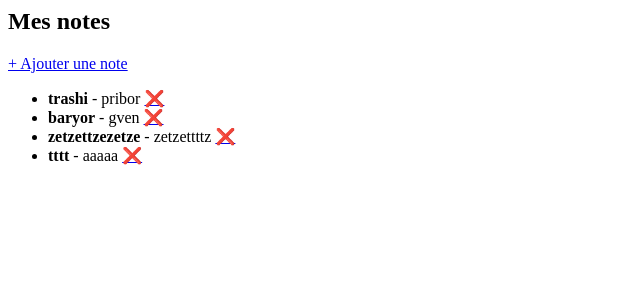
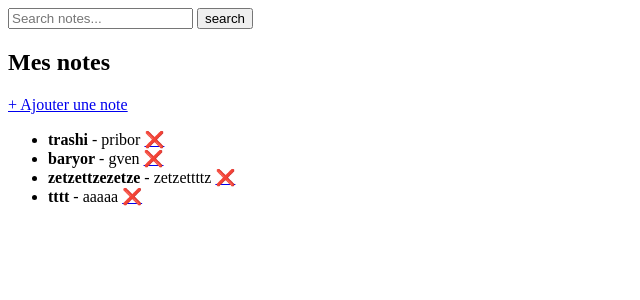
Before and after one commit to v4he/NOTES-APP-WITH-ROUTER, a PHP site: page /router.php in a window 1280 px wide. Shown: the top 300 px of the page, without its empty margins (0-640 px from the left). Run offline with PHP 8.4, Linux system fonts and the light colour scheme; data comes from the database, SQL or seed files in the repository; both versions use the stored data as it was after the commit.

Commit message:
notesSearch un peut avec tonton

```diff
--- a/controllers/noteController.php
+++ b/controllers/noteController.php
@@ -3,29 +3,64 @@ require 'models/db.php';
 require 'models/noteModel.php';
 
 
-function indexNotes() {
+function indexNotes()
+{
     $notes = getNotes();
     include 'views/header.php';
     include 'views/notes.php';
     include 'views/footer.php';
 }
 
-function createNote() {
+function createNote()
+{
     include 'views/header.php';
     include 'views/form.php';
     include 'views/footer.php';
 }
 
-function storeNote() {
+function storeNote()
+{
     if ($_SERVER["REQUEST_METHOD"] === "POST") {
         addNote($_POST['title'], $_POST['content']);
     }
     header("Location: index.php?route=notes.index");
 }
 
-function deleteNote() {
+function deleteNote()
+{
     if (isset($_GET['id'])) {
         deleteNoteById($_GET['id']);
     }
     header("Location: index.php?route=notes.index");
 }
+
+
+function searchNote()
+{
+    if ($_SERVER['REQUEST_METHOD'] === 'GET') {
+        $searchTitle = $_GET['searchTitle'] ?? "";
+        $notes = getNotes();
+        $results = [];
+
+
+        foreach ($notes as $note) {
+            if ($searchTitle !== "") {
+                if (str_contains(mb_strtolower($note['title']) . " " . mb_strtolower($note['content']) , mb_strtolower($searchTitle))) {
+                    $results[] = $note;
+                }
+            }
+            else{
+                $results = getNotes();
+            }
+        }
+
+        $notes = $results; // передаём во view отфильтрованные заметки
+
+        var_dump($searchTitle); // теперь точно покажет, что пришло
+        var_dump($notes);       // покажет найденные заметки
+
+        include 'views/header.php';
+        include 'views/notes.php';
+        include 'views/footer.php';
+    }
+}
--- a/router.php
+++ b/router.php
@@ -17,6 +17,9 @@ switch ($route) {
     case 'notes.delete':
         deleteNote();
         break;
+    case 'notes.search':
+        searchNote();
+        break;
     default:
         echo "404 - Page not found";
 }
--- a/views/header.php
+++ b/views/header.php
@@ -0,0 +1,7 @@
+<nav>
+    <form action="index.php" method="GET">
+        <input type="text" name="searchTitle" placeholder="Search notes...">
+        <input type="hidden" name="route" value="notes.search">
+        <button type="submit">search</button>
+    </form>
+</nav>
--- a/views/notes.php
+++ b/views/notes.php
@@ -1,6 +1,8 @@
 <h2>Mes notes</h2>
 <a href="index.php?route=notes.create">+ Ajouter une note</a>
 <ul>
+
+
 
   <?php foreach ($notes as $note): ?>
     <li>
```
Also changed, not shown: database.sqlite.
